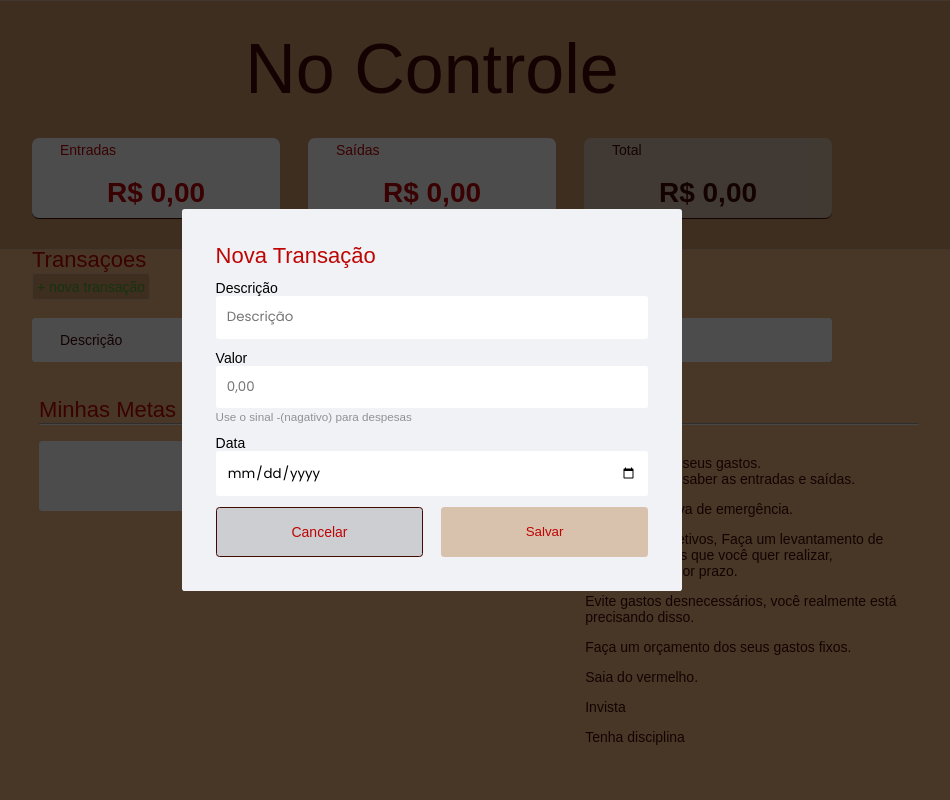
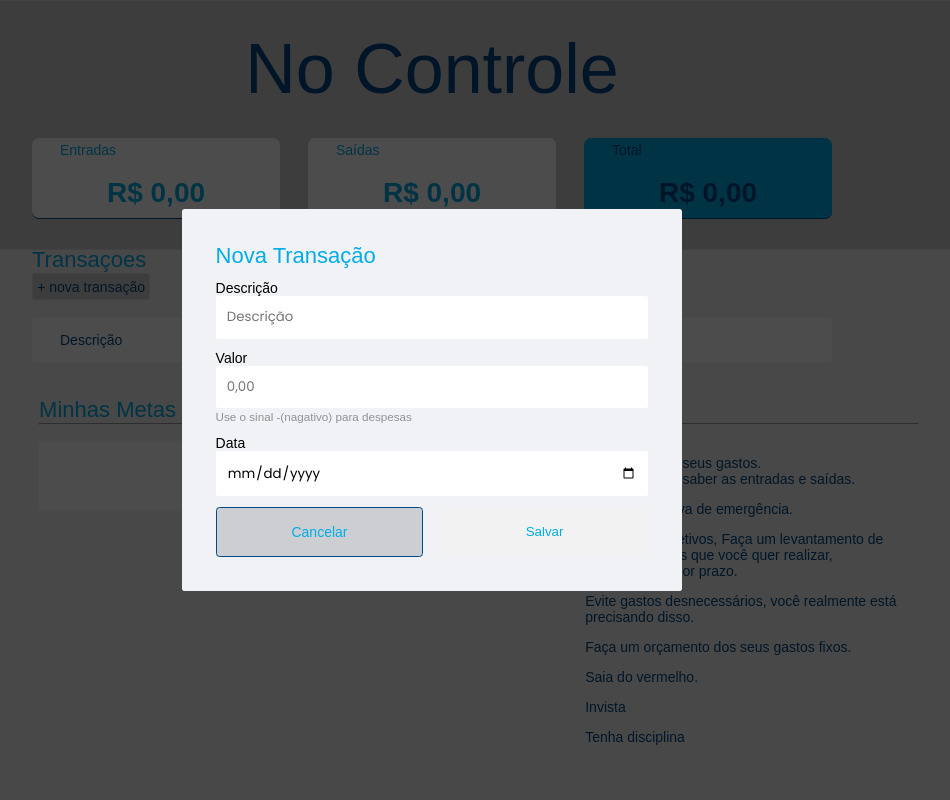
Before and after one commit to paulo-rhm/No-controle, a plain HTML site: page index.html in a window 1280 px wide. Shown: the top 800 px of the page, without its empty margins (208-1158 px from the left). Drawn offline with nearby package versions, Linux system fonts and the light colour scheme.

Commit message:
alterando cores

```diff
--- a/css/style.css
+++ b/css/style.css
@@ -6,9 +6,9 @@
 
 /* global===*/
 :root {
-    --color-h2: #bf0404;
-    --color-principal: #400904;
-    --color-backgraund: #d9c2ad;
+    --color-h2: #00ade8;
+    --color-principal: #004a85;
+    --color-backgraund: #f2f2f2;
     --font: 'Barlow Condensado', sans-serif;
 
 }
@@ -24,7 +24,7 @@ html{
 }
 
 body {
-    background: #f2b680;
+    background: var(--color-backgraund);
     font-family: var(--font);
 }
 
@@ -44,7 +44,7 @@ h2{
 /* links & bottons===*/
 
 a {
-    color: #49aa26;
+    color: var(--color-principal);
     text-decoration: none;
     background: rgba(0, 0, 0, 0.15);
     border: 1px solid rgba(255, 255, 255, 0.3);
@@ -54,7 +54,7 @@ a {
 }
 
 a:hover{
-    color: #3dd705;
+    color: var(--color-h2);
 
 }
 
@@ -68,7 +68,7 @@ button {
     border-radius: 0.25rem;
 }
 button:hover{
-    background: #f2b680;
+    background: var(--color-principal);
 }
 .button.new {
     display: inline-block;
@@ -138,7 +138,7 @@ header {
 }
 
 .card.total{
-    background: #d9c2ad;
+    background: var(--color-h2);
     color: var(--color-principal);
 }
 
@@ -194,7 +194,7 @@ td.description {
 }
 
 td.income {
-    color: #12a454;
+    color: var(--color-principal);
 }
 
 td.expense {
@@ -281,7 +281,11 @@ p {
     margin-left: -10px;
     border-radius: 50%;
     padding: 5px;
-    color: #49aa26;
+    color: var(--color-principal);
+  }
+
+  .bx-plus:hover{
+      color: var(--color-h2);
   }
 
   .divLi {
--- a/index.html
+++ b/index.html
@@ -63,7 +63,7 @@
     </main>
 
        <!-- metas -->
-        <aside id="metas">
+        <section id="metas">
 
             <div class="to-do">
                 <div class="header">
@@ -101,7 +101,7 @@
               </div>
 
               </div>
-        </aside>
+        </section>
 
         <div class="test-api">
 
```
